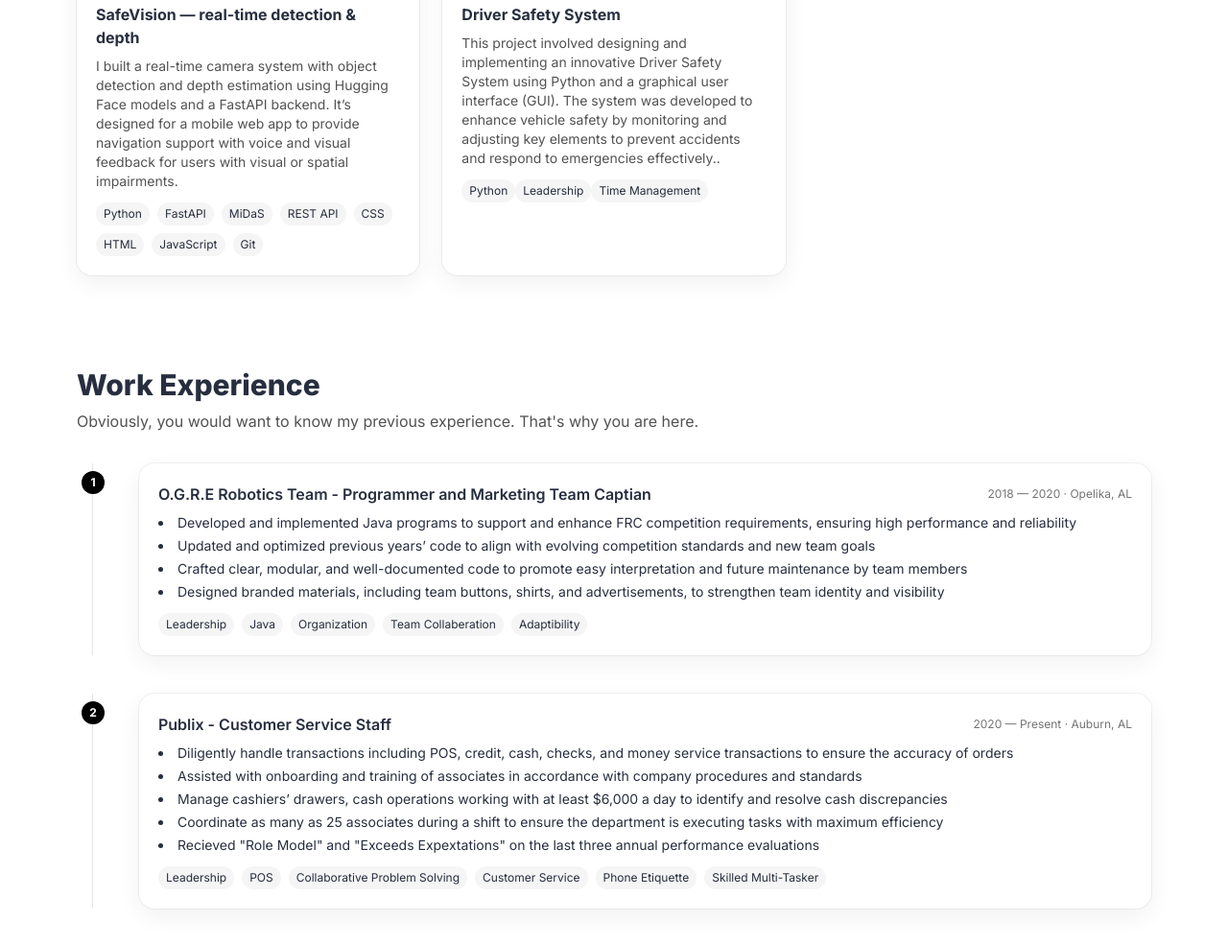
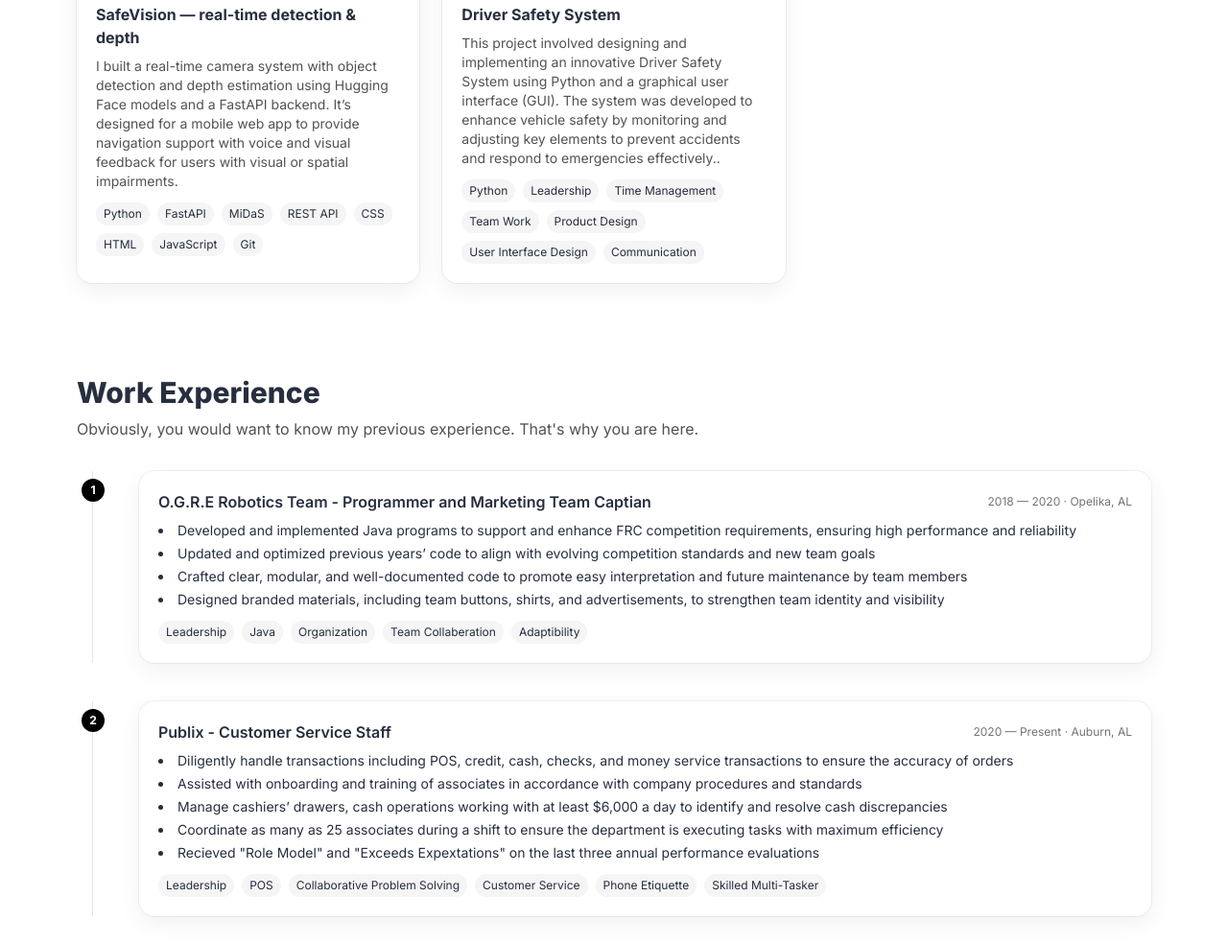
Before and after one commit to alyssadavidson05/websitePortfolio, a website: page docs/index.html in a window 1280 px wide. Shown: the part 995-1979 px from the top of the page at 96% size. Drawn offline with Linux system fonts and the light colour scheme.

Commit message:
Updated bullet list for projects

```diff
--- a/docs/index.html
+++ b/docs/index.html
@@ -113,10 +113,14 @@
                 Driver Safety System using Python and a graphical user interface (GUI).
                 The system was developed to enhance vehicle safety by monitoring and adjusting key elements to prevent
                 accidents and respond to emergencies effectively..</p>
-            <div class="mt-3 flex flex-wrapgap-2 text-xs">
+            <div class="mt-3 flex flex-wrap gap-2 text-xs">
               <span class="pill">Python</span>
               <span class="pill">Leadership</span>
               <span class="pill">Time Management</span>
+              <span class="pill">Team Work</span>
+              <span class="pill">Product Design</span>
+              <span class="pill">User Interface Design</span>
+              <span class="pill">Communication</span>
             </div>
         <!--
             <div class="mt-4">
```
